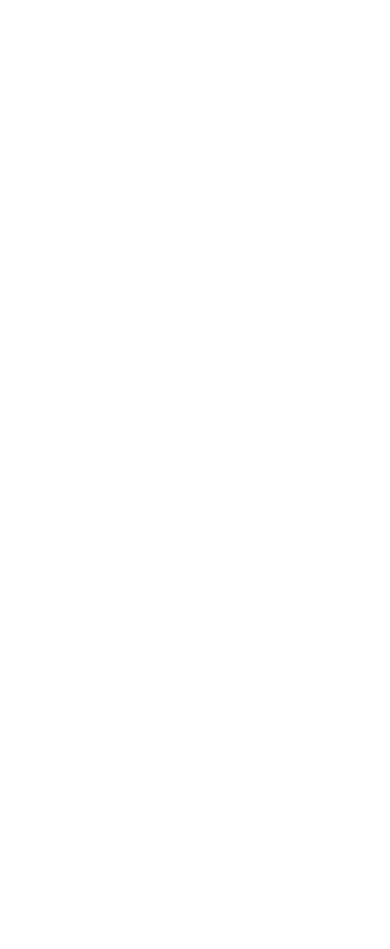
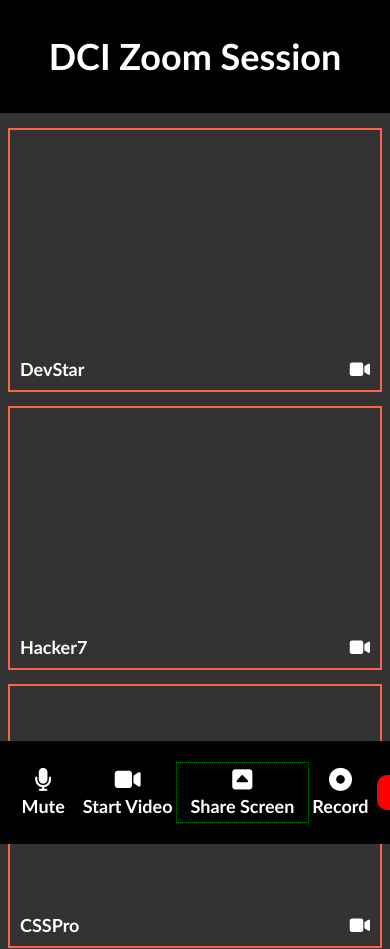
Before and after one commit to OliveiraDCI/uib-layout-zoom-session-OliveiraDCI, a plain HTML site: page index.html in a window 390 px wide. Shown: the top 949 px of the page. Before the commit the page ends 844 px from the top, so only its background shows below. Drawn offline with Linux system fonts and the light colour scheme.

Commit message:
Responsive grid created, grid items inner elements positioned.

```diff
--- a/index.html
+++ b/index.html
@@ -11,7 +11,84 @@
     ></script>
     <title>Zoom Session Layout</title>
   </head>
-  <body></body>
+  <body>
+    <header class="header">
+      <h1 class="title">DCI Zoom Session</h1>
+    </header>
+
+    <main class="main">
+      <div class="screen screen1">
+        <div class="screen-left">DevStar</div>
+        <div class="screen-right"><i class="fa-solid fa-video"></i></div>
+      </div>
+      <div class="screen screen2">
+        <div class="screen-left">Hacker7</div>
+        <div class="screen-right"><i class="fa-solid fa-video"></i></div>
+      </div>
+      <div class="screen screen3">
+        <div class="screen-left">CSSPro</div>
+        <div class="screen-right"><i class="fa-solid fa-video"></i></div>
+      </div>
+      <div class="screen screen4">
+        <div class="screen-left">HTML4Life</div>
+        <div class="screen-right"><i class="fa-solid fa-video"></i></div>
+      </div>
+      <div class="screen screen5">
+        <div class="screen-left">DrWeb</div>
+        <div class="screen-right"><i class="fa-solid fa-video"></i></div>
+      </div>
+      <div class="screen screen6">
+        <div class="screen-left">CodeNinja</div>
+        <div class="screen-right"><i class="fa-solid fa-video"></i></div>
+      </div>
+      <div class="screen screen7">
+        <div class="screen-left">ITWiz</div>
+        <div class="screen-right"><i class="fa-solid fa-video"></i></div>
+      </div>
+      <div class="screen screen8">
+        <div class="screen-left">StyleOne</div>
+        <div class="screen-right"><i class="fa-solid fa-video"></i></div>
+      </div>
+      <div class="screen screen9">
+        <div class="screen-left">MsLinux</div>
+        <div class="screen-right"><i class="fa-solid fa-video"></i></div>
+      </div>
+    </main>
+
+    <footer class="footer flex">
+      <div class="flex-col menu-btn">
+        <div>
+          <i class="menu-btn-icon fa-solid fa-microphone"></i>
+        </div>
+        <p class="menu-btn-txt">Mute</p>
+      </div>
+
+      <div class="flex-col menu-btn">
+        <div>
+          <i class="menu-btn-icon fa-solid fa-video"></i>
+        </div>
+        <p class="menu-btn-txt">Start Video</p>
+      </div>
+
+      <div class="flex-col menu-btn share-screen-btn">
+        <div>
+          <i class="menu-btn-icon fa-solid fa-square-caret-up"></i>
+        </div>
+        <p class="menu-btn-txt">Share Screen</p>
+      </div>
+
+      <div class="flex-col menu-btn">
+        <div>
+          <i class="menu-btn-icon fa-solid fa-circle-dot"></i>
+        </div>
+        <p class="menu-btn-txt">Record</p>
+      </div>
+
+      <div class="btn-leave">
+        <p>Leave</p>
+      </div>
+    </footer>
+  </body>
 </html>
 
 <!-- VIDEO -->
@@ -20,7 +97,6 @@
 <!-- MIC -->
 <!--
     <i class="fa-solid fa-microphone"></i>
-
     <i class="fa-solid fa-microphone-slash"></i>
 -->
 
--- a/style.css
+++ b/style.css
@@ -17,10 +17,119 @@ body {
 }
 
 body {
-  font: normal 1rem/1.15 "Gill Sans", "Gill Sans MT", sans-serif;
+  font: normal 1.8rem/1.15 "Gill Sans", "Gill Sans MT", sans-serif;
+  font-weight: 700;
+  background-color: #333;
+  color: #fff;
 }
 
 img {
   width: 100%;
   object-fit: cover;
 }
+
+.flex {
+  display: flex;
+  justify-content: space-around;
+  align-items: center;
+}
+
+.flex-col {
+  display: flex;
+  flex-direction: column;
+  align-items: center;
+  justify-content: space-between;
+}
+
+/* Header */
+
+.header {
+  background-color: #000;
+  width: 100%;
+  position: fixed;
+  top: 0;
+  left: 0;
+}
+
+.title {
+  text-align: center;
+  padding: 1em;
+}
+
+/* Footer */
+
+.footer {
+  position: fixed;
+  width: 100%;
+  bottom: 0;
+  left: 0;
+  background-color: #000;
+  padding: 1.5em 0.7em;
+}
+
+.menu-btn {
+  padding: 0 0.5em;
+}
+
+.menu-btn-icon {
+  font-size: 2.3rem;
+}
+
+.menu-btn-txt {
+  white-space: nowrap;
+  overflow: hidden;
+  padding-top: 0.5rem;
+}
+
+.share-screen-btn {
+  outline: 1px dotted rgba(0, 255, 0, 0.5);
+  outline-offset: 0.5rem;
+}
+
+.btn-leave {
+  background-color: #f00;
+  padding: 0.4em 1.5em;
+  border-radius: 10px;
+}
+
+/* Main */
+
+.main {
+  margin: 120px 0 105px 0;
+  padding: 10px;
+
+  display: grid;
+  grid-template-columns: repeat(auto-fit, minmax(300px, 1fr));
+  grid-auto-rows: 260px;
+  gap: 1em;
+}
+
+.screen {
+  outline: 2px solid tomato;
+  position: relative;
+  width: 100%;
+  margin: 0 auto;
+}
+
+.screen-left {
+  position: absolute;
+  bottom: 10px;
+  left: 10px;
+
+  background-color: rgba(51, 51, 51, 0.3);
+}
+
+.screen-right {
+  position: absolute;
+  bottom: 10px;
+  right: 10px;
+}
+
+/* Images */
+
+.screen {
+  background-image: ;
+  background-repeat: no-repeat;
+  background-size: cover;
+  background-position: top;
+}
```
